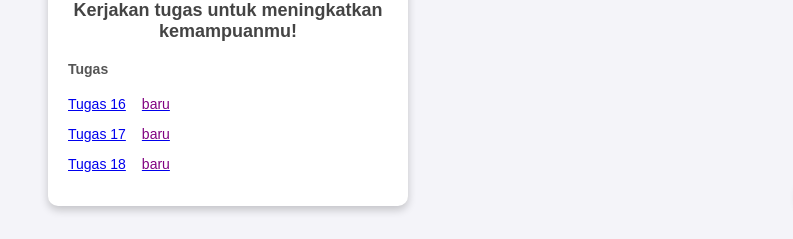
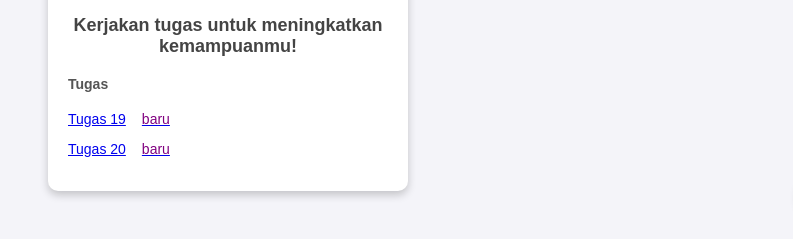
Before and after one commit to BdumtasOfficial7/Akun-Ecen-Raranta, a plain HTML site: page index.html in a window 1280 px wide. Shown: the part 561-800 px from the top of the page, 412-1205 px from the left. Drawn offline with Linux system fonts and the light colour scheme.

Commit message:
update tugas

```diff
--- a/index.html
+++ b/index.html
@@ -43,9 +43,8 @@
             <h3>Kerjakan tugas untuk meningkatkan kemampuanmu!</h3>
             <div class="tugas">
                 <h4>Tugas</h4>
-                <p><a href="tugas_16.pdf" download>Tugas 16<span>baru</span></a></p>
-                <p><a href="tugas_17.pdf" download>Tugas 17<span>baru</span></a></p>
-                <p><a href="tugas_18.pdf" download>Tugas 18<span>baru</span></a></p>
+                <p><a href="tugas_19.pdf" download>Tugas 19<span>baru</span></a></p>
+                <p><a href="tugas_20.pdf" download>Tugas 20<span>baru</span></a></p>
             </div>
         </div>
          <div class="chatwa">
```
Also changed, not shown: 8 other files.
